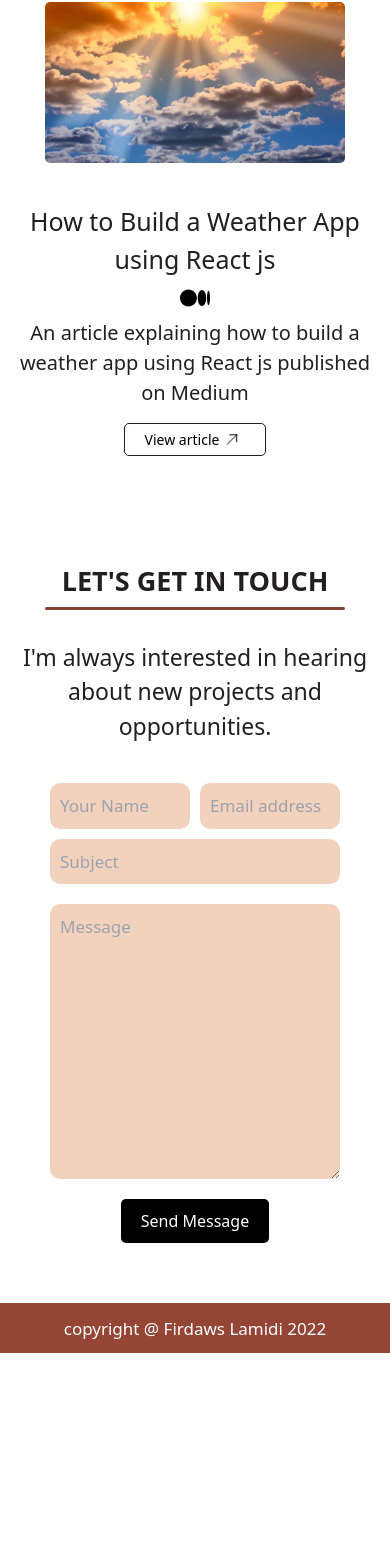
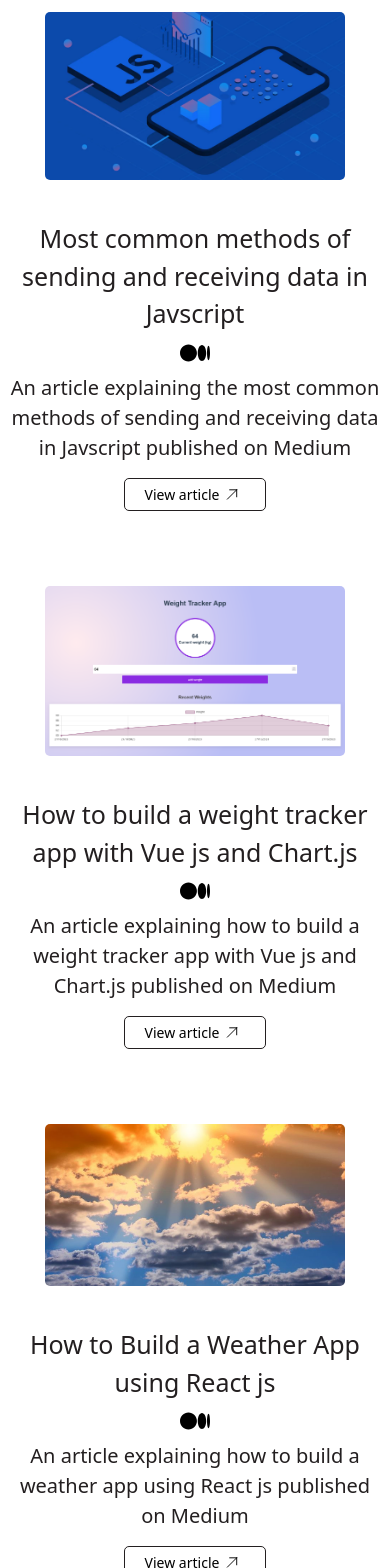
Before and after one commit to Fificode/firdaws_lamidi, a React (Create React App) app: page / in a window 390 px wide. Shown: the part 4854-6422 px from the top of the page. Before the commit the page ends 6207 px from the top, so only its background shows below. Built offline with nearby package versions, Linux system fonts and the light colour scheme.

Commit message:
added new articles

```diff
--- /dev/null
+++ b/src/components/ArticleOne.jsx
@@ -0,0 +1,41 @@
+import React from 'react'
+
+
+const ArticleOne = ({header, articleimage, explanation, stackone}) => {
+  return (
+    <div>
+         <div className="flex flex-col-reverse xl:flex-row items-center justify-center my-[40px]">
+      <div className="flex flex-col items-center m-[10px] flex-[100%] max-w-full" >
+        <h1 className="mt-[20px] md:text-[30px] text-[25px] text-light-black text-center font-[500]">{header}</h1>
+       <div className="flex my-[5px]">
+          <img src={stackone} alt="HTML logo" className="w-[30px] h-[30px] md:w-[40px] md:h-[40px] mx-1" />
+         </div>
+        <div className="">
+          <p className="text-[20px] text-light-black font-[400] text-center">
+          {explanation}
+          </p>
+        </div>
+         <div className="flex flex-row justify-center my-[15px] ">
+
+  <div className="border-[1px] px-[20px] py-[5px] md:py-[10px] rounded-[5px] border-light-black flex justify-between items-center">
+    <a href="https://medium.com/@lamidifirdaws/most-common-methods-of-sending-and-receiving-data-in-javascript-f4ef9b7ddffc" target='_blank' rel="noreferrer" className="text-center text-[14px] md:text-[17px]">View article</a>
+     <div className="mx-[3px]"> <svg className="w-[20px] h-[15px] md:w-[25px] md:h-[25px]" xmlns="http://www.w3.org/2000/svg" fill="none" viewBox="0 0 24 24" strokeWidth="1.5" stroke="currentColor" >
+  <path strokeLinecap="round" strokeLinejoin="round" d="M4.5 19.5l15-15m0 0H8.25m11.25 0v11.25" />
+</svg>
+</div>
+
+  </div>
+
+
+        </div>
+
+      </div>
+      <div className="m-[10px] flex justify-center flex-[100%] max-w-full" >
+        <img src={articleimage} alt="The sky" className="w-[300px] md:w-[500px] h-[100%] rounded-[5px]" />
+      </div>
+    </div>
+    </div>
+  )
+}
+
+export default ArticleOne
--- /dev/null
+++ b/src/components/ArticleThree.jsx
@@ -0,0 +1,41 @@
+import React from 'react'
+
+
+const ArticleThree = ({header, articleimage, explanation, stackone}) => {
+  return (
+    <div>
+         <div className="flex flex-col-reverse xl:flex-row items-center justify-center my-[40px]">
+      <div className="flex flex-col items-center m-[10px] flex-[100%] max-w-full" >
+        <h1 className="mt-[20px] md:text-[30px] text-[25px] text-light-black text-center font-[500]">{header}</h1>
+       <div className="flex my-[5px]">
+          <img src={stackone} alt="HTML logo" className="w-[30px] h-[30px] md:w-[40px] md:h-[40px] mx-1" />
+         </div>
+        <div className="">
+          <p className="text-[20px] text-light-black font-[400] text-center">
+          {explanation}
+          </p>
+        </div>
+         <div className="flex flex-row justify-center my-[15px] ">
+
+  <div className="border-[1px] px-[20px] py-[5px] md:py-[10px] rounded-[5px] border-light-black flex justify-between items-center">
+    <a href="https://medium.com/@lamidifirdaws/how-to-build-a-weather-app-with-react-js-using-current-location-and-search-location-4650d2607f67" target='_blank' rel="noreferrer" className="text-center text-[14px] md:text-[17px]">View article</a>
+     <div className="mx-[3px]"> <svg className="w-[20px] h-[15px] md:w-[25px] md:h-[25px]" xmlns="http://www.w3.org/2000/svg" fill="none" viewBox="0 0 24 24" strokeWidth="1.5" stroke="currentColor" >
+  <path strokeLinecap="round" strokeLinejoin="round" d="M4.5 19.5l15-15m0 0H8.25m11.25 0v11.25" />
+</svg>
+</div>
+
+  </div>
+
+
+        </div>
+
+      </div>
+      <div className="m-[10px] flex justify-center flex-[100%] max-w-full" >
+        <img src={articleimage} alt="The sky" className="w-[300px] md:w-[500px] h-[100%] rounded-[5px]" />
+      </div>
+    </div>
+    </div>
+  )
+}
+
+export default ArticleThree
--- a/src/components/Article.jsx
+++ b/src/components/ArticleTwo.jsx
@@ -1,10 +1,10 @@
 import React from 'react'
 
 
-const Article = ({header, articleimage, explanation, stackone}) => {
+const ArticleTwo = ({header, articleimage, explanation, stackone}) => {
   return (
     <div>
-         <div className="flex flex-col-reverse xl:flex-row-reverse items-center justify-center">
+         <div className="flex flex-col-reverse xl:flex-row-reverse items-center justify-center my-[40px]">
       <div className="flex flex-col items-center m-[10px] flex-[100%] max-w-full" >
         <h1 className="mt-[20px] md:text-[30px] text-[25px] text-light-black text-center font-[500]">{header}</h1>
        <div className="flex my-[5px]">
@@ -38,4 +38,4 @@ const Article = ({header, articleimage, explanation, stackone}) => {
   )
 }
 
-export default Article
+export default ArticleTwo
--- a/src/containers/Works.jsx
+++ b/src/containers/Works.jsx
@@ -6,6 +6,8 @@ import vetaapp from '../assets/vetaapp.png'
 import nimsa from '../assets/nimsa.jpg'
 import tannersapp from '../assets/tannersapp.png'
 import weatherapp from '../assets/weatherapp.png'
+import wtapp from '../assets/wtapp.png'
+import cmjs from '../assets/cmjs.webp'
 import weatherarticle from '../assets/weatherarticle.jpg'
 import html from '../assets/html.svg'
 import css from '../assets/css.svg'
@@ -13,7 +15,9 @@ import js from '../assets/js.svg'
 import tailwind from '../assets/tailwind.svg'
 import react from '../assets/react.svg'
 import medium from '../assets/medium.svg'
-import Article from '../components/Article'
+import ArticleOne from '../components/ArticleOne'
+import ArticleTwo from '../components/ArticleTwo'
+import ArticleThree from '../components/ArticleThree'
 import ProjectThree from '../components/ProjectThree'
 import ProjectFour from '../components/ProjectFour'
 import ProjectFive from '../components/ProjectFive'
@@ -31,10 +35,13 @@ const Works = () => {
   <ProjectFour projectimage={tannersapp} header="Tanner's Inn App" stackone={html} stacktwo={css} stackthree={js} stackfour={react} explanation="An Inn Application for booking a room. It was built with HTML, CSS, Javascript and React js" />
   <ProjectFive projectimage={nimsa} header="NIMSA Journal App" stackone={html} stacktwo={css} stackthree={js}  explanation="An App for medical students to publish their journals. It was built with HTML, CSS and Javascript " />
 
-  <div className="">
+  <div>
    <h2 className="lg:text-[40px] text-[30px] text-light-black text-center mt-[60px] mb-[5px] font-[700]">ARTICLES</h2>
-        <div className="flex justify-center"> <p className="border-b-cognac border-solid border-b-[3px] w-[150px] md:w-[300px] text-center rounded-[2px]"></p></div>
-     <div className="mt-[30px]">  <Article header="How to Build a Weather App using React js" explanation=" An article explaining how to build a weather app using React js published on Medium" articleimage={weatherarticle} stackone={medium}/></div>
+        <div className="flex justify-center mb-[20px]"> <p className="border-b-cognac border-solid border-b-[3px] w-[150px] md:w-[300px] text-center rounded-[2px]"></p></div>
+     <ArticleOne header="Most common methods of sending and receiving data in Javscript" explanation=" An article explaining the most common methods of sending and receiving data in Javscript published on Medium" articleimage={cmjs} stackone={medium}/>
+     <ArticleTwo header="How to build a weight tracker app with Vue js and Chart.js" explanation=" An article explaining how to build a weight tracker app with Vue js and Chart.js published on Medium" articleimage={wtapp} stackone={medium}/>
+      <ArticleThree header="How to Build a Weather App using React js" explanation=" An article explaining how to build a weather app using React js published on Medium" articleimage={weatherarticle} stackone={medium}/>
+
         </div>
 </div>
     </div>
```
Also changed, not shown: src/assets/cmjs.webp (added), src/assets/wtapp.png (added).
